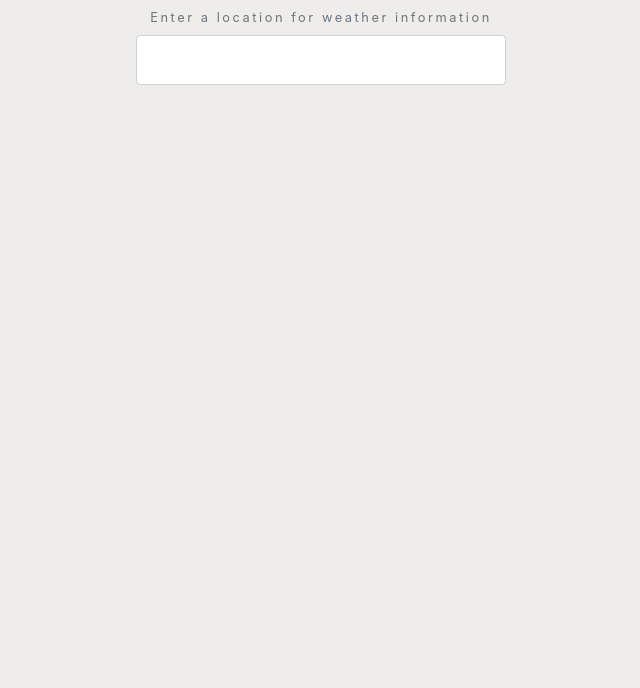
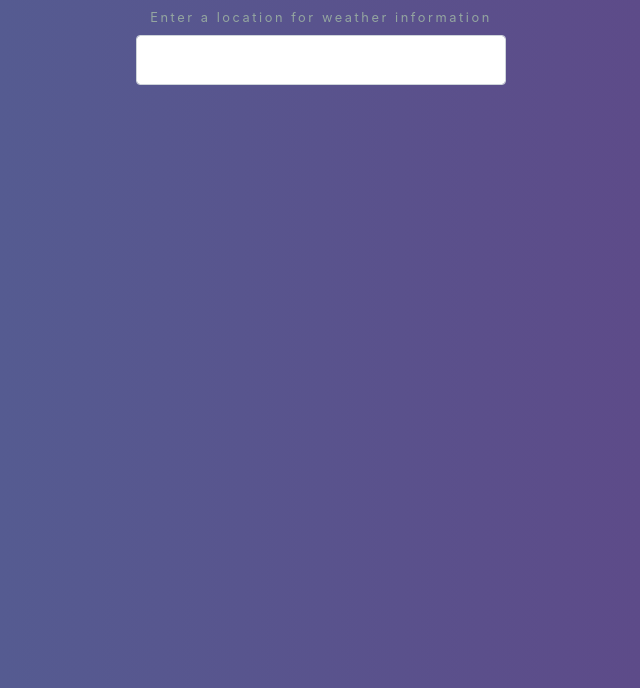
Before and after one commit to Alexanderdh25/simple_weather_app, a plain HTML site: page index.html in a window 1280 px wide. Shown: the part 112-800 px from the top of the page, without its empty margins (319-959 px from the left). Drawn offline with nearby package versions, Linux system fonts and the light colour scheme.

Commit message:
background update

```diff
--- a/style.css
+++ b/style.css
@@ -1,5 +1,7 @@
 body {
-    background: #eeedec;
+    background: #614385;  /* fallback for old browsers */
+    background: -webkit-linear-gradient(to right, #516395, #614385);  /* Chrome 10-25, Safari 5.1-6 */
+    background: linear-gradient(to right, #516395, #614385); /* W3C, IE 10+/ Edge, Firefox 16+, Chrome 26+, Opera 12+, Safari 7+ */
     letter-spacing: 0.2em;
     font-size: 0.8em;
 }
@@ -15,3 +17,7 @@ body {
     width: 100px;
     margin-bottom: -50px;
 }
+
+.text-muted {
+    color: #94a6a0 !important
+}
```
